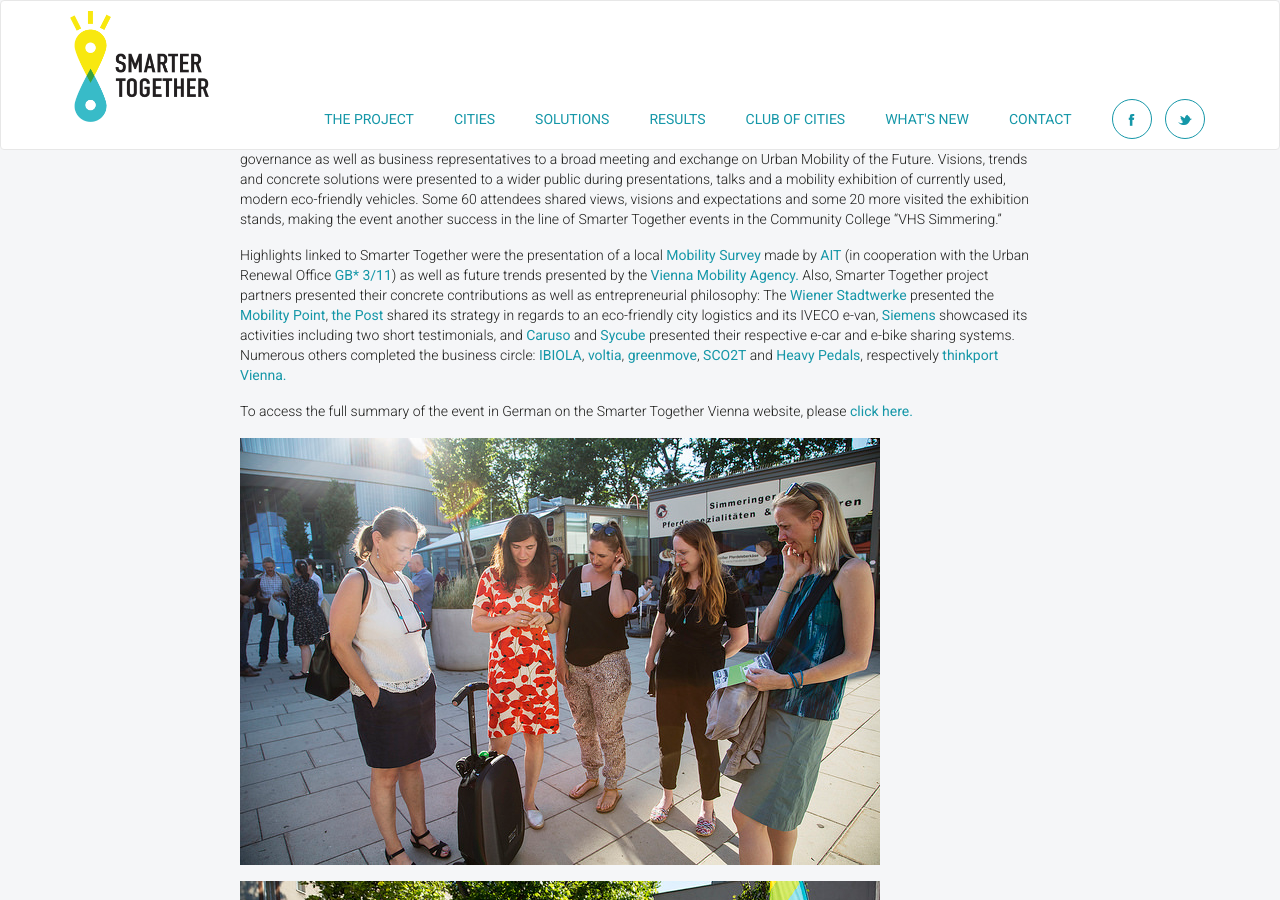
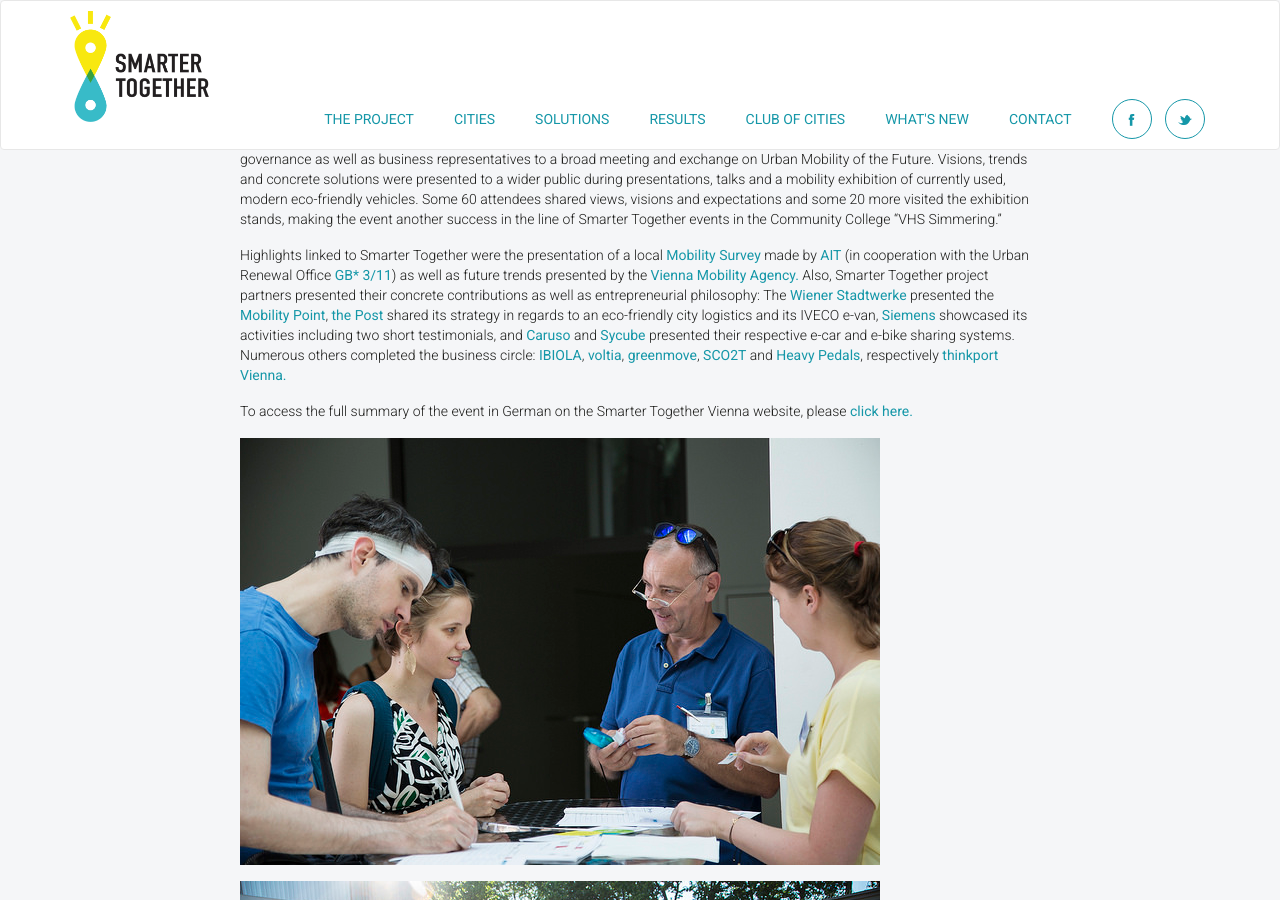
Before and after one commit to frontcraft/smarttogether, a Jekyll site: the page built from _news/2017-07-03-Mobility-With-Future-Vienna.md, in a window 1280 px wide and 900 px high, scrolled down 1134 px. Built offline with Jekyll 4.4.1, drawn with Linux system fonts in a browser that asks for light colours; nearby versions of some CDN libraries.

Commit message:
Update 2017-07-03-Mobility-With-Future-Vienna.md

```diff
--- a/_news/2017-07-03-Mobility-With-Future-Vienna.md
+++ b/_news/2017-07-03-Mobility-With-Future-Vienna.md
@@ -16,15 +16,15 @@ Highlights linked to Smarter Together were the presentation of a local [Mobility
 
 To access the full summary of the event in German on the Smarter Together Vienna website, please [click here.](http://www.smartertogether.at/mobilitaet-mit-zukunft-in-wien-und-in-simmering/){:target="_blank"}
 
+![Mobility Wien 5.jpg]({{site.baseurl}}images/news/Mobility Wien 5.jpg)
+
 ![Mobility Wien 1.jpg]({{site.baseurl}}images/news/Mobility Wien 1.jpg)
+
+![Mobility Wien 4.jpg]({{site.baseurl}}images/news/Mobility Wien 4.jpg)
 
 ![Mobility Wien 2.jpg]({{site.baseurl}}images/news/Mobility Wien 2.jpg)
 
 ![Mobility Wien 3.jpg]({{site.baseurl}}images/news/Mobility Wien 3.jpg)
 
-![Mobility Wien 4.jpg]({{site.baseurl}}images/news/Mobility Wien 4.jpg)
-
-![Mobility Wien 5.jpg]({{site.baseurl}}images/news/Mobility Wien 5.jpg)
-
 ![Mobility Wien 6.jpg]({{site.baseurl}}images/news/Mobility Wien 6.jpg)
 Photos copyright and courtesy of Vienna
```
